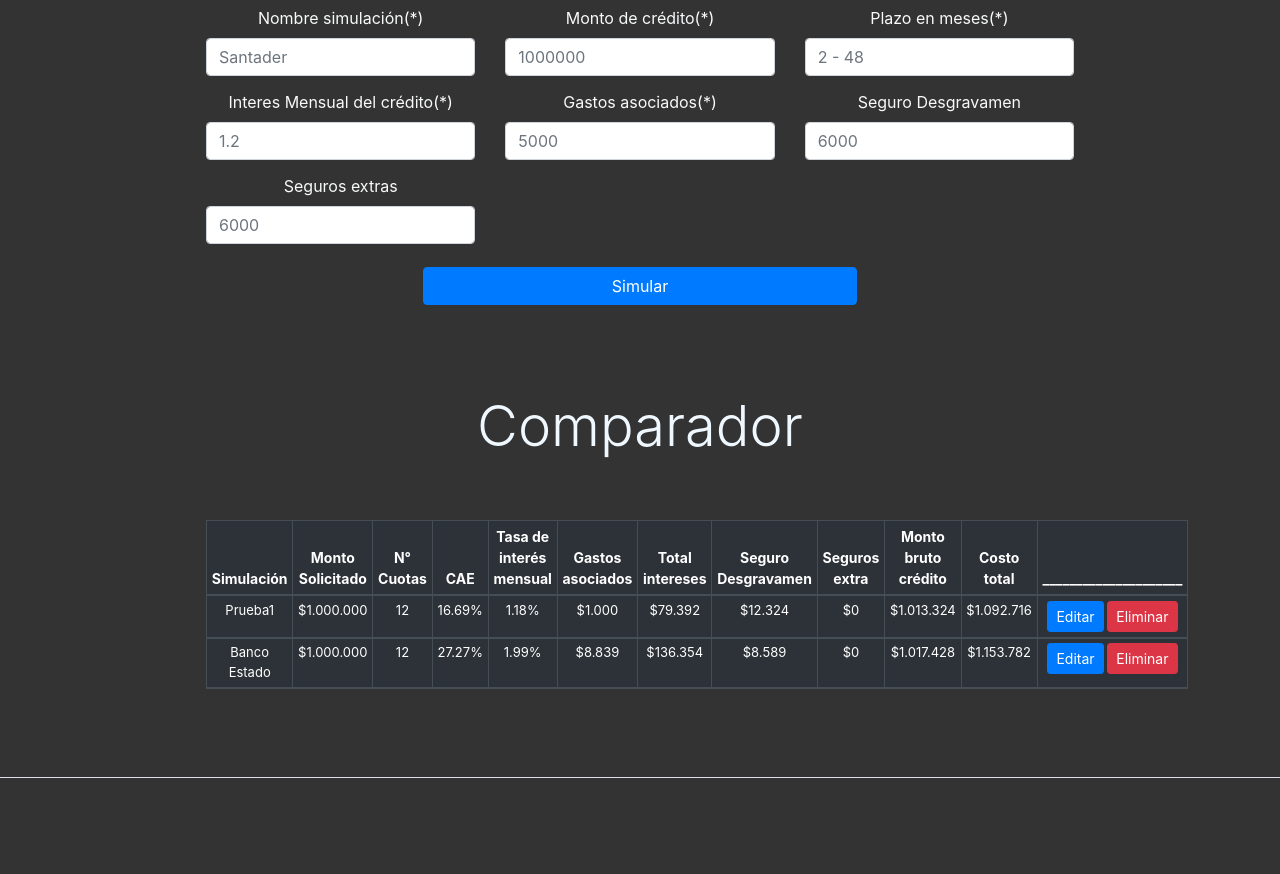
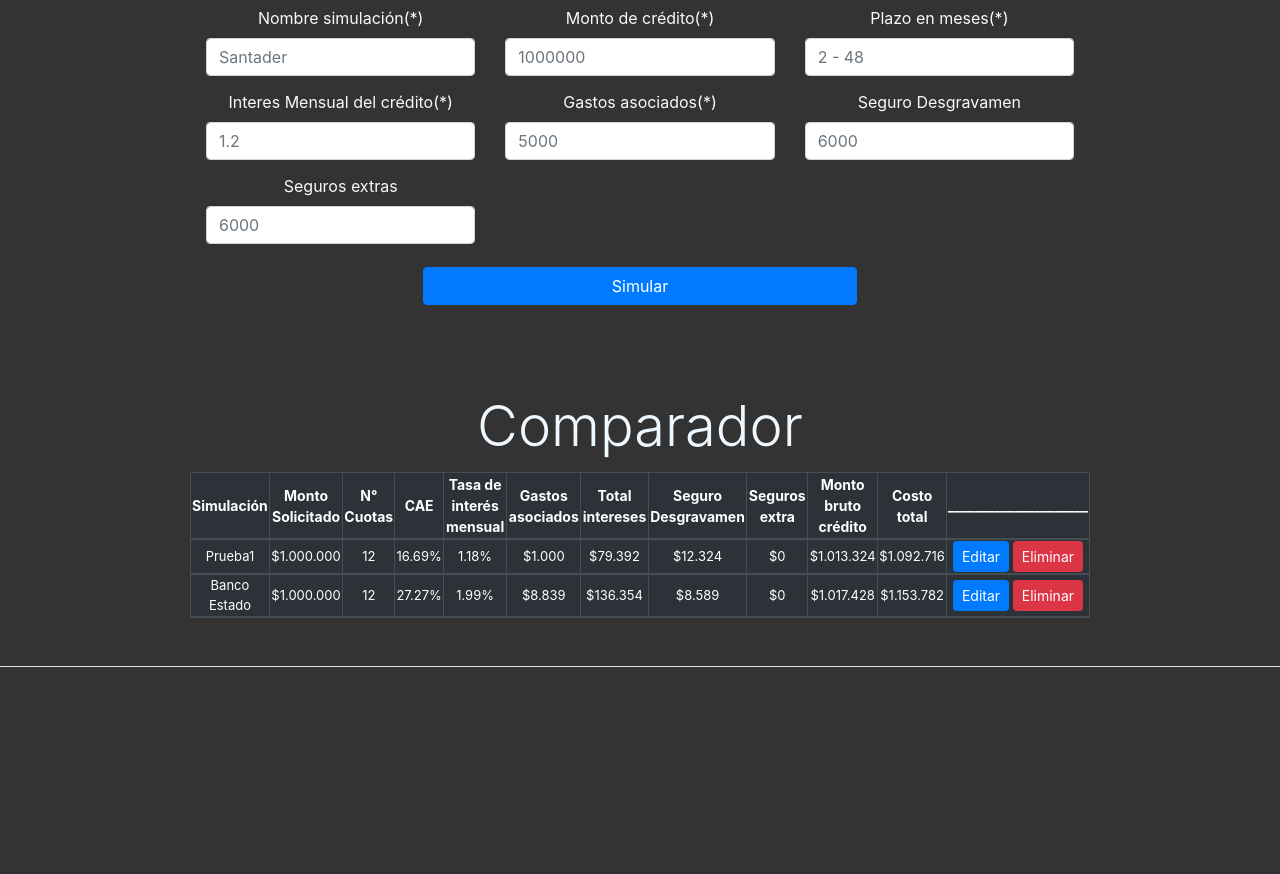
Before and after one commit to Loddrik/ProyectoTIC1_CAE, a Flask app: page /simulador in a window 1280 px wide. Shown: the part 246-1120 px from the top of the page. After the commit the page ends 913 px from the top, so only its background shows below. Run offline with Flask 2, Linux system fonts and the light colour scheme; data comes from the database, SQL or seed files in the repository; some libraries are stand-ins or nearby versions.

Commit message:
centralizazr tabla

```diff
--- a/templates/edit.html
+++ b/templates/edit.html
@@ -15,7 +15,7 @@
         <div class="form-group row">
             <div class="col-sm-4 col-form-label">
                 <label class ="text-light">Nombre simulación(*)</label>
-                <input name ="creditname" type="text" pattern="[a-zA-Z0-9\s]{1,20}" class="form-control" value="{{credit_to_edit.nombre}}" id="creditname" required>
+                <input name ="creditname" type="text" pattern="[a-zA-Z0-9\s]{1,35}" class="form-control" value="{{credit_to_edit.nombre}}" id="creditname" required>
             </div>
             <div class="col-sm-4 col-form-label">
                 <label class ="text-light">Monto de crédito(*)</label>
--- a/templates/simulador.html
+++ b/templates/simulador.html
@@ -17,7 +17,7 @@
 
             <div class="col-sm-4 col-form-label">
                 <label class ="text-light">Nombre simulación(*)</label>
-                <input name ="creditname" type="text" pattern="[a-zA-Z0-9\s]{1,20}" class="form-control" placeholder="Santader" required>
+                <input name ="creditname" type="text" pattern="[a-zA-Z0-9\s]{1,35}" class="form-control" placeholder="Santader" required>
             </div>
             <div class="col-sm-4 col-form-label">
                 <label class ="text-light">Monto de crédito(*)</label>
@@ -52,9 +52,8 @@
             <h1 class="display-4">Comparador</h1>
 
     </div>
-    <div class="pricing-header px-3 py-3 pt-md-5 pb-md-4 mx-auto text-center">
 
-        <table class="table table-dark table-sm table-bordered table-striped">
+        <table class="table-responsive-sm table-dark table-bordered table-striped pricing-header mx-auto text-center">
 
             <thead>
                 <tr class="table-active" style="font-size:14px">
@@ -98,5 +97,4 @@
                 {% endfor %}
             </thead>
         </table>
-    </div>
 {% endblock %}
```
